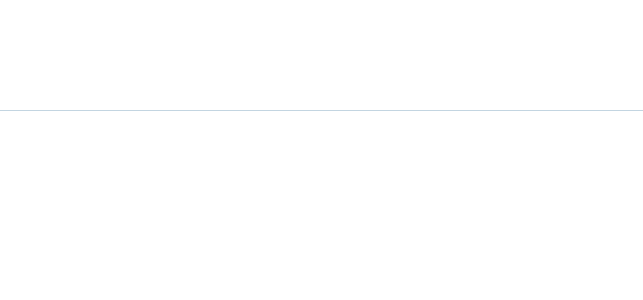
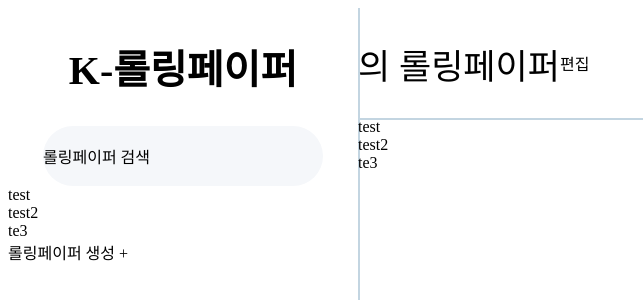
Before and after one commit to uchaen/K-rollingpaper, a React (Create React App) app: page / in a window 1280 px wide. Shown: the top 300 px of the page, without its empty margins (0-643 px from the left). Built offline with nearby package versions, Linux system fonts and the light colour scheme.

Commit message:
Feat: 메인화면 grid 구축

```diff
--- a/src/Header.tsx
+++ b/src/Header.tsx
@@ -1,5 +1,5 @@
 import "./css/Header.css";
-import { useState, useEffect, useLayoutEffect } from "react";
+import { useState } from "react";
 
 function Header() {
   const [title, setTitle] = useState("");
--- a/src/Home.tsx
+++ b/src/Home.tsx
@@ -1,13 +1,15 @@
 import React from 'react';
 import './css/Home.css';
 import Header from './Header';
+import Sidebar from './Sidebar';
+import PaperList from './PaperList';
 
 function Home() {
   return (
     <div className="Home">
+      <Sidebar/>
       <Header/>
-
-
+      <PaperList/>
     </div>
   );
 }
--- /dev/null
+++ b/src/PaperList.tsx
@@ -0,0 +1,16 @@
+import "./css/PaperList.css";
+import { useState } from "react";
+
+function PaperList() {
+  const [paperList, setPaperList] = useState(["test", "test2", "te3"]);
+  return (
+    <div className="PaperList">
+      {paperList.map((element) => (
+        <div>{element}</div>
+        // <Link to={`/outfitlist/${element.outfitId}`}>{element}</Link>
+      ))}
+    </div>
+  );
+}
+
+export default PaperList;
--- /dev/null
+++ b/src/Sidebar.tsx
@@ -0,0 +1,19 @@
+import "./css/Sidebar.css";
+import { useState } from "react";
+
+function Sidebar() {
+  const [titleList, setTitleList] = useState(["test","test2","te3"]);
+  return (
+    <div className="Sidebar">
+      <div id="mainLogo">K-롤링페이퍼</div>
+      <div id="searchBox">롤링페이퍼 검색</div>
+      {titleList.map((element) => (
+        <div>{element}</div>
+        // <Link to={`/outfitlist/${element.outfitId}`}>{element}</Link>
+      ))}
+      <div>롤링페이퍼 생성 +</div>
+    </div>
+  );
+}
+
+export default Sidebar;
--- a/src/css/Header.css
+++ b/src/css/Header.css
@@ -1,13 +1,9 @@
 .Header {
-    position: fixed;
-    top: 0;
-    right: 0;
-
     display: flex;
     align-items: center;
-    width: 1580px;
-    height: 110px;
-    border-bottom: 1px solid #C3D5E1;
+    width: 100%;
+    height: 100%;
+    border-bottom: 2px solid #C3D5E1;
 }
 
 #title {
--- a/src/css/Home.css
+++ b/src/css/Home.css
@@ -0,0 +1,6 @@
+.Home {
+    display: grid;
+    grid-template-rows: 110px 100%;
+    grid-template-columns: 350px auto;
+    margin: 0;
+}
--- /dev/null
+++ b/src/css/Sidebar.css
@@ -0,0 +1,29 @@
+.Sidebar {
+    height: 100%;
+    width: 100%;
+
+    border-right: 2px solid #C3D5E1;
+}
+
+.Sidebar:nth-child(1) {
+	grid-column: 1 / 2;
+	grid-row: 1 / 3;
+}
+
+#mainLogo{
+    font-size: 40px;
+    font-weight: bold;
+    text-align: center;
+    margin-top: 30px;
+    margin-bottom: 30px;
+}
+
+#searchBox {
+    display: flex;
+    width: 280px;
+    height: 60px;
+    background-color: #F5F7FA;
+    border-radius: 50px;
+    align-items: center;
+    margin: 0 auto;
+}
```
Also changed, not shown: src/css/PaperList.css (added).
